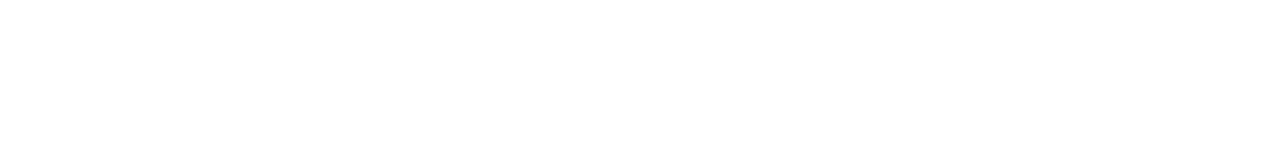
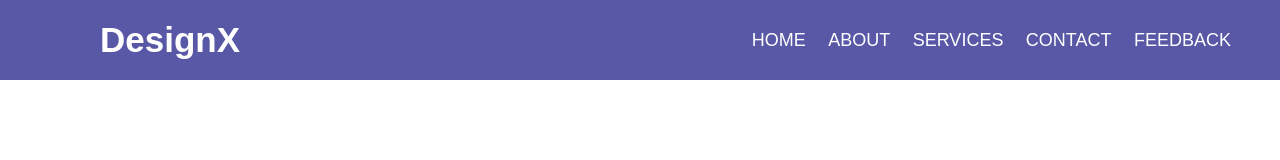
Before and after one commit to joshii04/jsPlaying, a plain HTML site: page cssPlaying4/index.html in a window 1280 px wide. Drawn offline with Linux system fonts and the light colour scheme.

Commit message:
save
save

```diff
--- /dev/null
+++ b/cssPlaying4/css/styles.css
@@ -0,0 +1,44 @@
+*{
+    margin: 0;
+    padding: 0;
+    text-decoration: none;
+    list-style: none;
+}
+
+body{
+    font-family: sans-serif;
+}
+
+nav{
+    height: 80px;
+    width: 100%;
+    background-color: rgb(88, 88, 167);
+}
+
+label.logo{
+    font-size: 35px;
+    font-weight: bold;
+    color: white;
+    padding: 0 100px;
+    line-height: 80px;
+}
+
+nav ul{
+    float: right;
+    margin-right: 40px;
+}
+
+nav li{
+    display: inline-block;
+    margin: 0 8px;
+    /* First value for top and bottom
+        Second is for left and right */
+    line-height: 80px;
+}
+
+nav a{
+    color: white;
+    font-size: 18px;
+    text-transform: uppercase;
+    border: 1px solid transparent;
+}
--- a/cssPlaying4/index.html
+++ b/cssPlaying4/index.html
@@ -3,9 +3,20 @@
 <head>
     <meta charset="UTF-8">
     <meta name="viewport" content="width=device-width, initial-scale=1.0">
-    <title>nav bar</title>
+    <link rel="stylesheet" type="text/css" href="css/styles.css">
+    <title>nav</title>
 </head>
 <body>
+    <nav>
+        <label class="logo">DesignX</label>
+        <ul>
+            <li><a class="active" href="#">Home</a></li>
+            <li><a href="#">About</a></li>
+            <li><a href="#">Services</a></li>
+            <li><a href="#">Contact</a></li>
+            <li><a href="#">Feedback</a></li>
+        </ul>
+    </nav>
 
 </body>
 </html>
```
